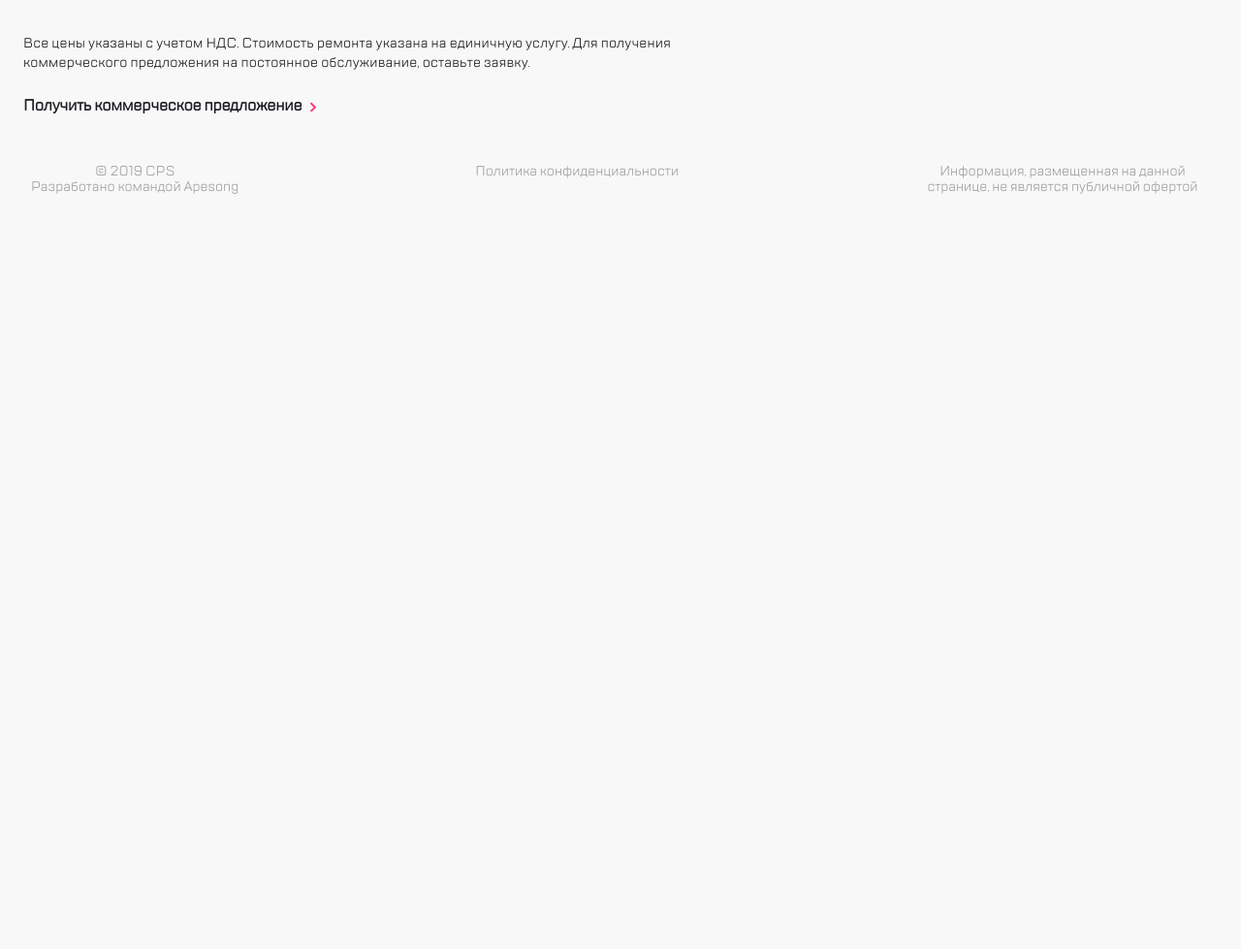
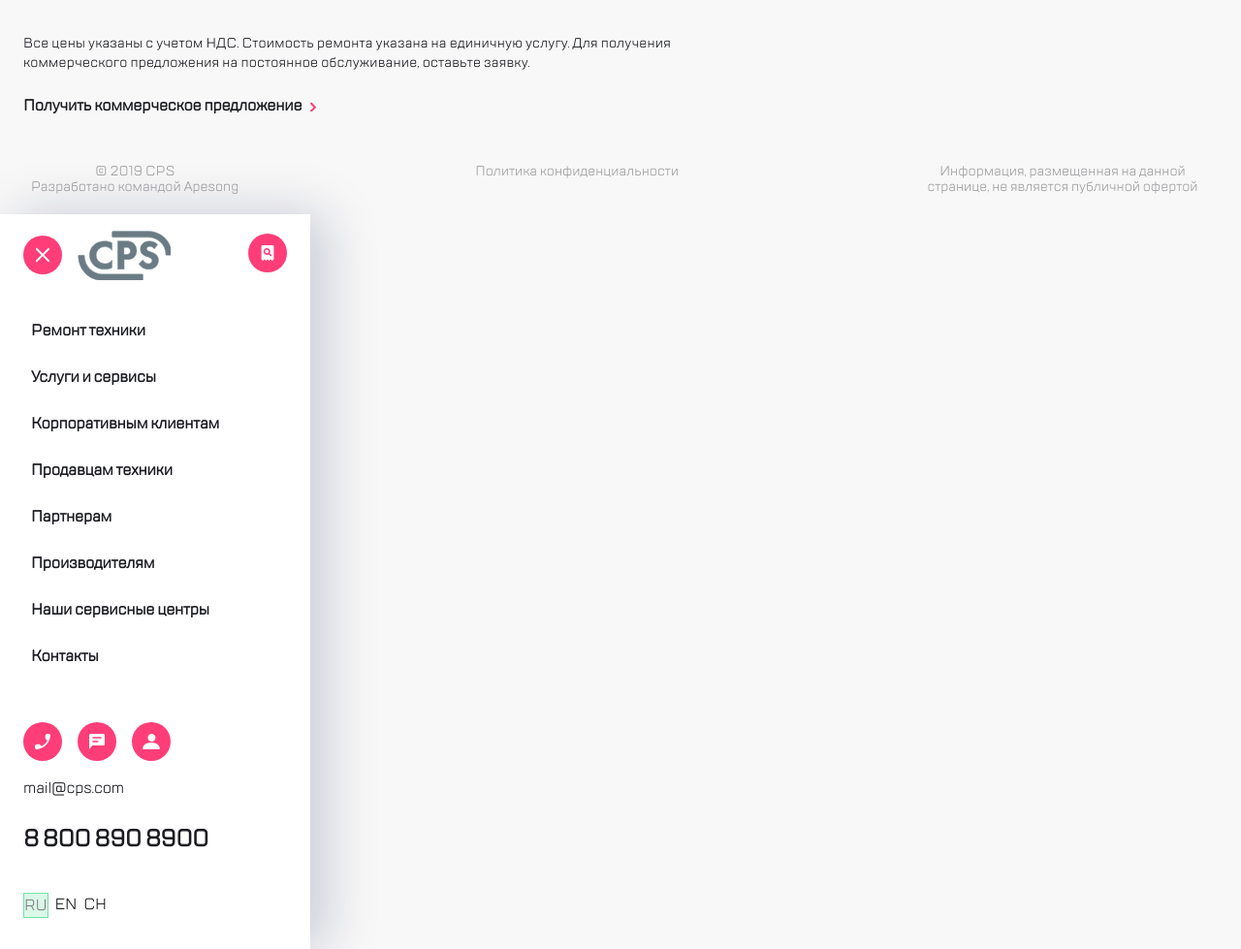
Before and after one commit to Dimantrie-Zhuravlev/first-site, a website built with webpack: page src/index.html in a window 1280 px wide. Shown: the part 1659-2638 px from the top of the page at 97% size. Before the commit the page ends 1880 px from the top, so only its background shows below. Built offline with nearby package versions, Linux system fonts and the light colour scheme.

Commit message:
добавил работающее меню,но не выпадающее

```diff
--- a/src/index.html
+++ b/src/index.html
@@ -285,6 +285,44 @@
         <p>Политика конфиденциальности</p>
         <p>Информация, размещенная на данной странице, не является публичной офертой</p>
     </footer>
+    <div class="menu">
+        <header class="menu__header menu-header">
+            <div class="menu-header__escape">
+                <button class="header__circle header__circle_back"></button>
+                <button class="header__menu_cps"></button>
+            </div>
+            <div class="menu-header__search">
+                <button class="header__circle header__circle_search"></button>
+            </div>
+        </header>
+        <div class="menu__container">
+            <ul>
+                <li><a href="#">Ремонт техники</a></li>
+                <li><a href="#">Услуги и сервисы</a></li>
+                <li><a href="#">Корпоративным клиентам</a></li>
+                <li><a href="#">Продавцам техники</a></li>
+                <li><a href="#">Партнерам</a></li>
+                <li><a href="#">Производителям</a></li>
+                <li><a href="#">Наши сервисные центры</a></li>
+                <li><a href="#">Контакты</a></li>
+            </ul>
+        </div>
+        <footer class="menu__footer menu-footer">
+            <div class="menu-footer__call-back">
+                <button class="header__circle header__circle_cellphone "></button>
+                <button class="header__circle header__circle_message"></button>
+                <button class="header__circle header__circle_people"></button>
+            </div>
+            <p class="menu-footer__mail">mail@cps.com</p>
+            <p class="menu-footer__phone">8 800 890 8900</p>
+            <ul class="language">
+                <li class="language_active">Ru</li>
+                <li>En</li>
+                <li>Ch</li>
+            </ul>
+        </footer>
+
+    </div>
 
 
 
--- a/src/js/main.js
+++ b/src/js/main.js
@@ -6,6 +6,7 @@
 
 import "../scss/main.scss";
 
+import "./menu.js";
 import "./swiper.js";
 import "./brands.js";
 import "./technics.js";
--- /dev/null
+++ b/src/js/menu.js
@@ -0,0 +1,24 @@
+let menu = document.querySelector('.menu'); //общий контейнер меню
+let langMenu = menu.querySelector('.language'); //список языков(контейнер)
+let allLang = langMenu.querySelectorAll('li'); //все языки
+//для языков
+let menuLink = menu.querySelector('.menu__container');
+let menuLinks = menuLink.querySelector('ul');
+let menuLinksAll = menuLinks.querySelector('li');
+
+//Сделаем делегирование на смену языка
+langMenu.addEventListener('click', function(event) {
+    if (event.target.closest('li').classList.contains('language_active') == false) {
+        for (let i = 0; i < allLang.length; i++) {
+            allLang[i].classList.remove('language_active');
+        }
+        event.target.classList.add('language_active')
+    }
+});
+//Выше оформлена смена кнопок языка
+menuLinks.addEventListener('click', function(event) {
+    if (event.target.closest("li")) {
+        event.preventDefault();
+    }
+});
+//а тут (выше) отмена перехода по ссылке по умолчанию
--- a/src/scss/header.scss
+++ b/src/scss/header.scss
@@ -57,6 +57,9 @@
             display: none;
             background-image: url('../img/people.svg');
         }
+        &_back {
+            background-image: url('../img/back.svg');
+        }
     }
     &__circle:hover {
         background-color: $salat;
--- a/src/scss/main.scss
+++ b/src/scss/main.scss
@@ -6,6 +6,7 @@
 @import "technics";
 @import "price-list";
 @import "footer";
+@import "menu";
 body {
     margin: 0;
     padding: 0;
--- /dev/null
+++ b/src/scss/menu.scss
@@ -0,0 +1,169 @@
+@import "perem";
+.menu {
+    box-sizing: border-box;
+    width: 100%;
+    max-width: 320px;
+    margin-right: auto;
+    background-color: $white;
+    box-shadow: -2px 0px 4px $shadowMenu1, 16px 0px 52px $shadowMenu2;
+    max-height: 1024px;
+    display: flex;
+    flex-direction: column;
+    &-header {
+        justify-self: flex-start;
+        height: 60px;
+        padding: 12px 24px;
+        display: flex;
+        justify-content: space-between;
+        &__escape {
+            display: grid;
+            grid-template-columns: 40px 1fr;
+            column-gap: 16px;
+            align-items: center;
+        }
+        &__search {
+            padding: 8px 0;
+        }
+    }
+    &__container {
+        background-color: inherit;
+        padding: 24px 32px;
+        margin-bottom: 8px;
+        justify-self: flex-start;
+        ul {
+            list-style: none;
+            padding: 0;
+            margin: 0;
+            li {
+                position: relative;
+                font-size: 16px;
+                line-height: 24px;
+                letter-spacing: -0.2px;
+                margin-bottom: 24px;
+                 :hover::before {
+                    content: '';
+                    width: 4px;
+                    height: 32px;
+                    background: $pointGr;
+                    position: absolute;
+                    left: -32px;
+                    top: -4px;
+                }
+                a {
+                    font-weight: 700;
+                    text-decoration: none;
+                    color: $mainText1;
+                }
+            }
+        }
+    }
+    &-footer {
+        justify-self: flex-end;
+        padding: 0 24px 32px 24px;
+        &__call-back {
+            display: flex;
+            justify-content: flex-start;
+            button {
+                display: block;
+                margin-right: 16px;
+            }
+            button:last-child {
+                margin-right: 0px;
+            }
+        }
+        &__mail {
+            font-size: 16px;
+            line-height: 24px;
+            letter-spacing: -0.2px;
+            color: $vspText;
+            margin-bottom: 12px;
+        }
+        &__phone {
+            font-size: 24px;
+            line-height: 32px;
+            letter-spacing: -0.6px;
+            color: $mainText1;
+            font-weight: 700;
+            margin-bottom: 40px;
+        }
+        ul {
+            list-style: none;
+            display: flex;
+            margin: 0;
+            padding: 0;
+            li {
+                margin-right: 7px;
+                text-transform: uppercase;
+                font-size: 16px;
+                line-height: 24px;
+                letter-spacing: -0.2px;
+                color: $mainText1;
+            }
+            .language_active {
+                //цвет активного языка
+                color: $linkText;
+                border: 0.5px solid $salat;
+                background-color: $langBack;
+            }
+        }
+    }
+}
+
+// .menu-navigation li:first-child a {
+//     color: #7E7E82;
+// }
+// .menu-navigation li {
+//     list-style-type: none;
+//     margin: 0;
+//     margin-bottom: 32px;
+//     color: #1B1C21;
+// }
+// .menu-navigation {
+//     padding: 0;
+//     margin: 0;
+// }
+// .menu-navigation a {
+//     text-decoration: none;
+//     color: #1B1C21;
+// }
+// .menu2-service_leftbutton {
+//     width: 4px;
+//     height: 32px;
+//     background: #41F6D7;
+//     position: absolute;
+//     left: 0;
+//     top: 116px;
+// }
+// .bottom_service {
+//     display: flex;
+// }
+// .bottom_service div {
+//     margin-right: 16px;
+// }
+// .footer-menu2 {
+//     margin-top: auto;
+// }
+// .menu-lang {
+//     display: flex;
+// }
+// .menu-lang li {
+//     list-style-type: none;
+//     margin: 0;
+//     color: #1B1C21;
+//     margin-right: 7px;
+//     font-weight: bold;
+// }
+// .menu-lang {
+//     padding: 0;
+//     margin-top: 40px;
+// }
+// .menu-lang li:first-child {
+//     color: #7E7E82;
+// }
+// .phone-number {
+//     font-size: 24px;
+//     line-height: 32px;
+//     letter-spacing: -0.6px;
+//     color: #1B1C21;
+//     font-weight: bold;
+// }
--- a/src/scss/perem.scss
+++ b/src/scss/perem.scss
@@ -14,4 +14,9 @@ $mainText2:#7E7E82; //h2,элементы прайса листа(текст)
 $elemBord:rgba(234, 234, 234, 1); //границы элементов
 $pagination:rgb(126, 126, 236); //думаю понятно что это
 $pinkBut:#FF3E79; //цвет кнопок из прайс-листа
-$blueHover:rgb(171, 171, 233)
+$blueHover:rgb(171, 171, 233);
+//
+$shadowMenu1:rgba(69, 79, 126, 0.02);
+$shadowMenu2:rgba(14, 24, 80, 0.2);
+//
+$langBack:rgba(114, 228, 163, 0.25);
```
Also changed, not shown: dist/img/back.376db203fbfb6fc8f340.svg (added), dist/index.html, 4 other files.
